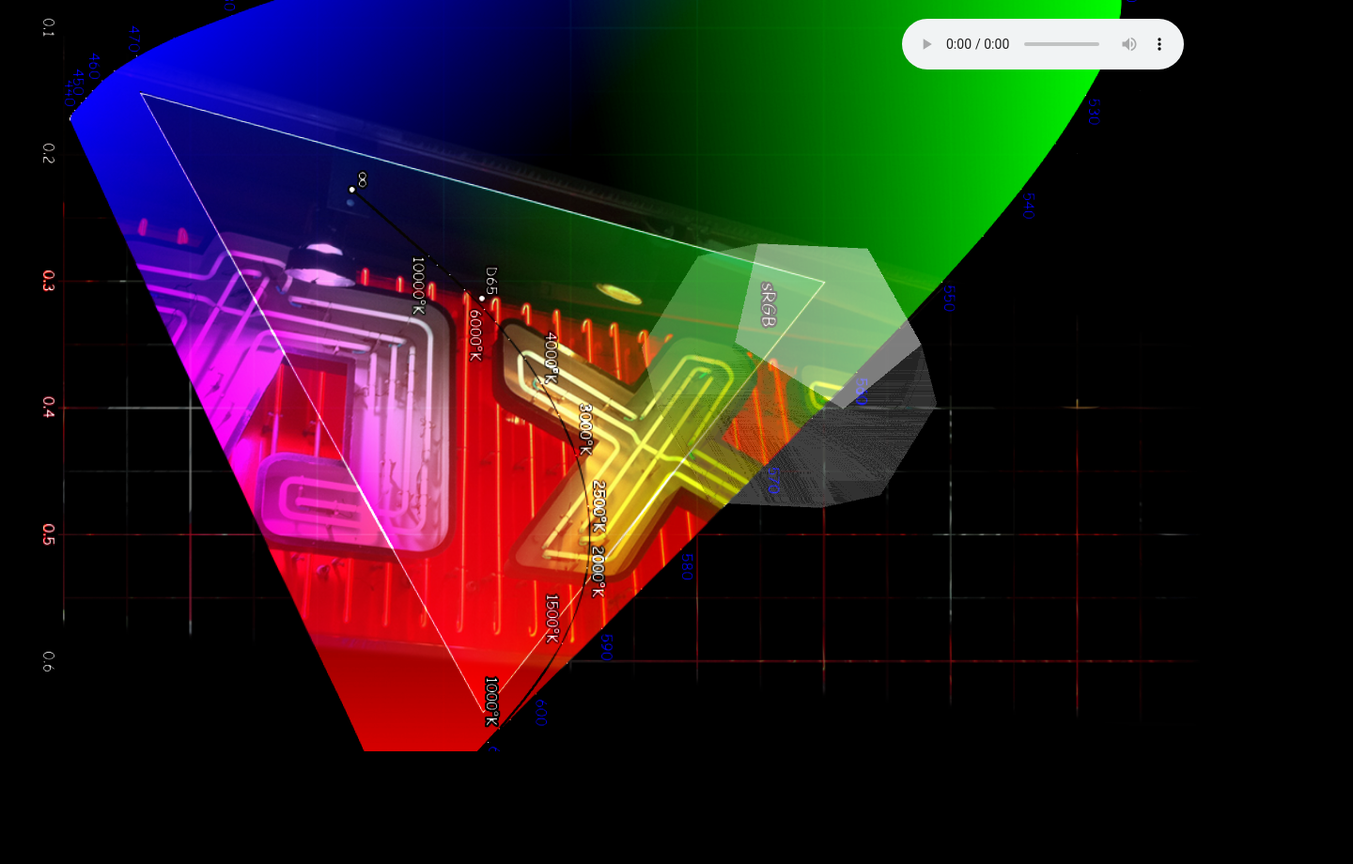
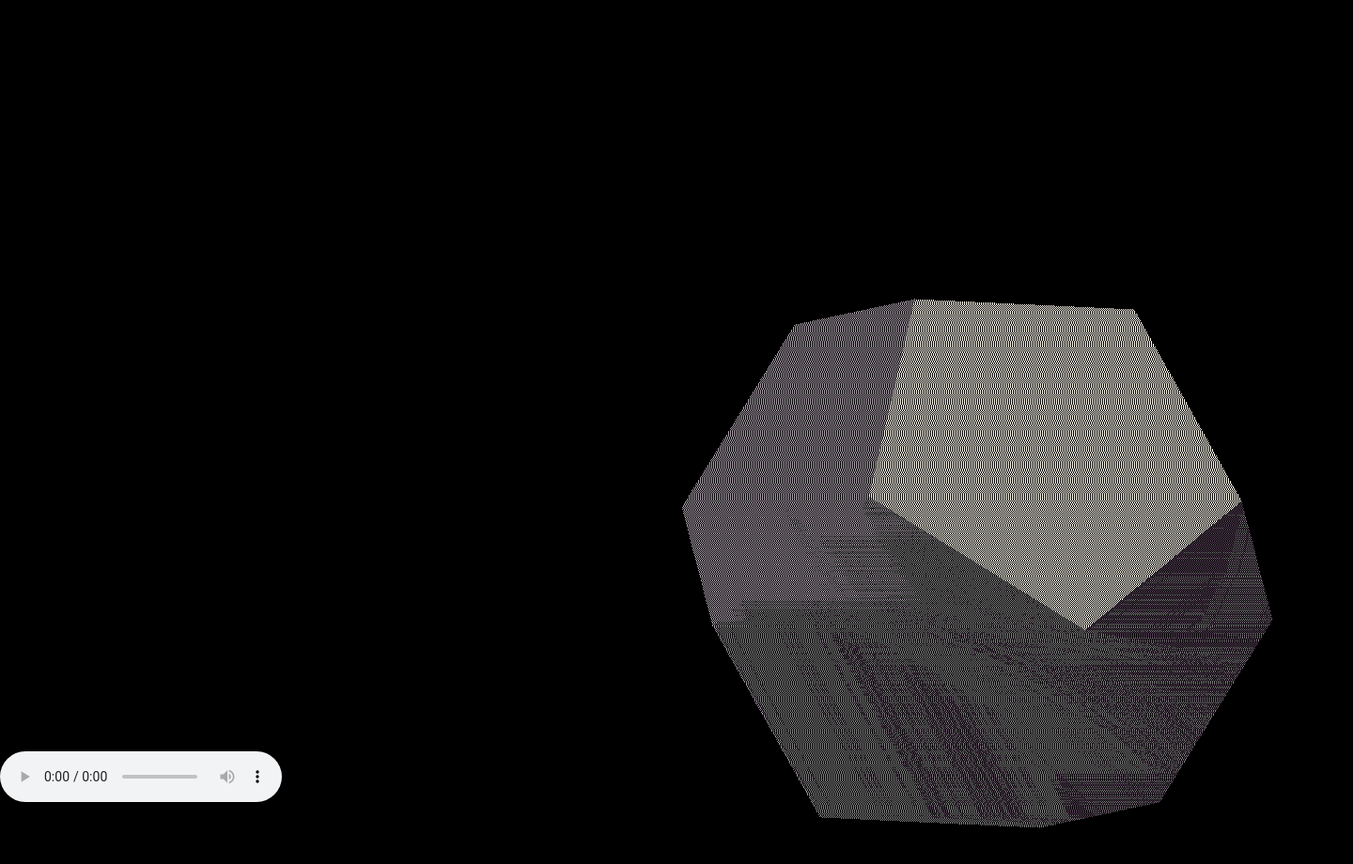
Before and after one commit to jclayton/web-drawing, a plain HTML site: page index.html in a window 1280 px wide. Shown: the whole page at 94% size, 1440 px wide, since content can reach past the window. Before the commit the page ends 800 px from the top, so only its background shows below. Drawn offline with Linux system fonts and the light colour scheme.

Commit message:
Remove some HTML and CSS
Also add sound file

```diff
--- a/index.html
+++ b/index.html
@@ -9,7 +9,6 @@
 
   <body>
     <div id="container">
-      <img class="camera" src="images/camera.jpg">
       <img class="animation" src="images/dodecahedron.gif">
     </div>
 
--- a/styles.css
+++ b/styles.css
@@ -7,37 +7,16 @@ body {
 #container {
   width: 100%;
   height: 100vh; /* vertical height */
-  background-image: url('images/cie-chart.png');
-  background-size: cover;
-  background-position: center;
   display: grid;
   grid-template-columns: repeat(4, 25%);
   grid-template-rows: repeat(4, 25%);
 }
 
-.camera {
-  grid-column: 1 / 5;
-  grid-row: 1 / 5;
-  width: 100%;
-  height: 100%;
-  object-fit: cover; /* cover the parent element proportionally */
-  mix-blend-mode: overlay;
-}
-
 .animation {
   grid-column: 3 / 4;
   grid-row: 2 / 4;
-  height: 100%;
-  width: auto;
-  mix-blend-mode: luminosity;
-}
-
-.animation:active {
-  filter: blur(5px);
 }
 
 audio {
-  position: fixed;
-  top: 20px;
-  right: 20px;
+
 }
```
Also changed, not shown: 1 other file.
